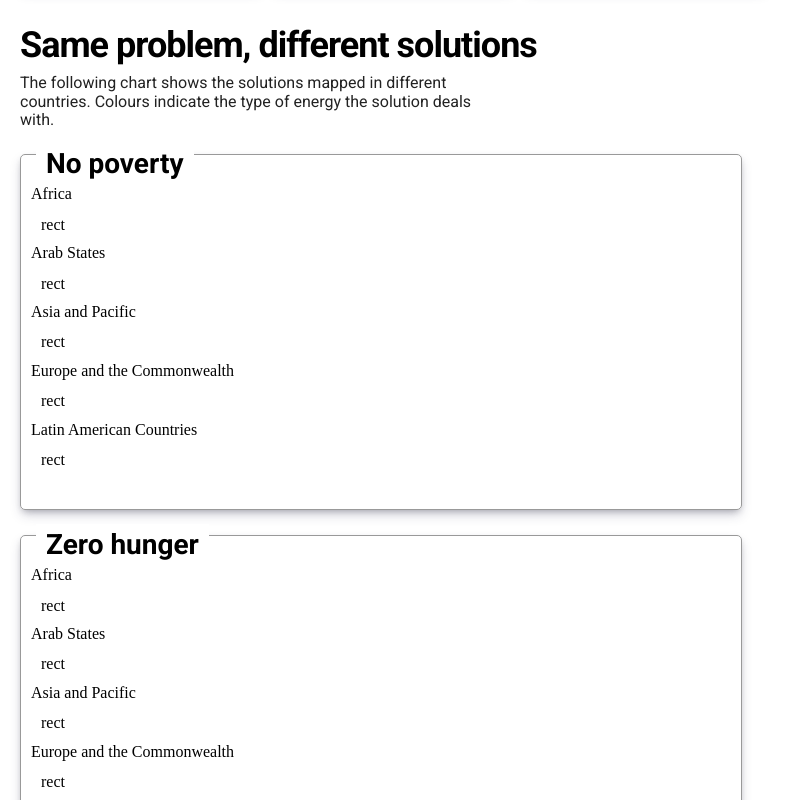
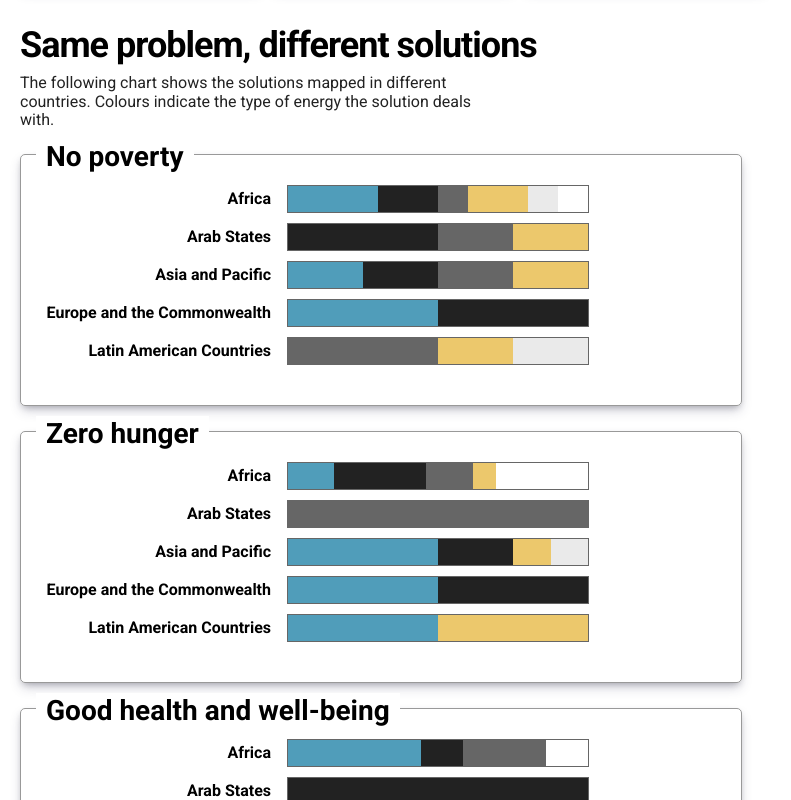
Before and after one commit to schubert-da/undp, a Svelte app: page / in a window 1280 px wide. Shown: the part 3100-3900 px from the top of the page, without its empty margins (0-791 px from the left). Built offline with nearby package versions, Linux system fonts and the light colour scheme.

Commit message:
sdg bar chart added

```diff
--- a/src/components/sdgGraph/sdgGraph.svelte
+++ b/src/components/sdgGraph/sdgGraph.svelte
@@ -49,12 +49,12 @@
         font-weight: bold;
         background-color: #fff;
         margin: 0;
-        padding: 5px 10px;
+        padding: 2px 10px;
         border: none;
 
         position: absolute;
         left: 15px;
-        top: -12px;
+        top: -16px;
     }
 
     .title h2{
--- a/src/components/sdgGraph/sdgRB/sdgRB.svelte
+++ b/src/components/sdgGraph/sdgRB/sdgRB.svelte
@@ -1,6 +1,7 @@
 <script>
     export let rbData;
 
+    let barWidth = 300;
     console.log(rbData);
 </script>
 
@@ -10,8 +11,27 @@
             {rb.rb}
         </div>
 
-        <div class="rect-container">
-            rect
+        <div class="bar">
+            <div class="rect rect-household"
+                style={"width:"+(rb["Household application"]*barWidth)+"px"}>
+            </div>
+
+            <div class="rect rect-solar"
+                style={"width:"+(rb["Solar"]*barWidth)+"px"}>
+            </div>
+
+            <div class="rect rect-thermal"
+                style={"width:"+(rb["Thermal"]*barWidth)+"px"}>
+            </div>
+
+            <div class="rect rect-renewable"
+                style={"width:"+(rb["Renewable general"]*barWidth)+"px"}>
+            </div>
+
+            <div class="rect rect-other"
+                style={"width:"+(rb["Other"]*barWidth)+"px"}>
+            </div>
+
         </div>
     </div>
 {/each}
@@ -19,24 +39,30 @@
 
 <style>
     .rb-container{
-
+        display: flex;
+        flex-direction: row;
+        align-items: center;
+        margin-bottom: 10px;
     }
 
-    .rect-container{
-        display: flex;
-        flex-wrap: wrap;
-        width: 220px;
-        margin: 12px 10px 10px 10px;
+    .rb-container .title{
+        width: 240px;
+        font-family: 'Roboto';
+        font-weight: bold;
+        text-align: end;
+        margin-right: 16px;
     }
 
-    .rect{
-        width: 30px;
-        height: 30px;
-        margin: 2px;
+    .rb-container .bar{
+        width: 300px;
+        height: 26px;
+        /* background-color: #ddd; */
+        border: 1px solid #666;
+        display: flex;
+    }
 
-        background-color: #666;
-        border: 1px solid #222;
-        border-radius: 2px;
+    .rb-container .bar .rect{
+        height: 100%;
     }
 
     .rect-household{
@@ -56,7 +82,7 @@
     }
 
     .rect-other{
-        background-color: #E0E0E0;
+        background-color: #eaeaea;
     }
 
 </style>
```
